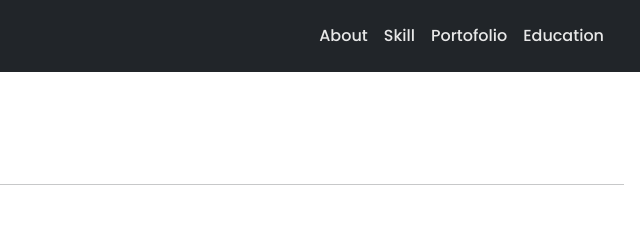
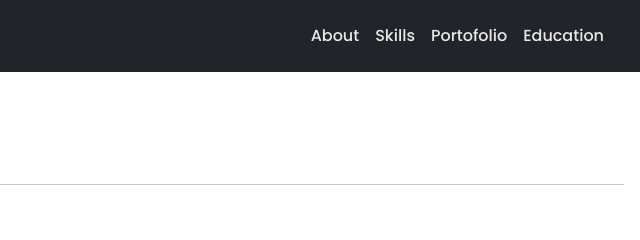
Before and after one commit to shabiqghazi/shabiqghazi.github.io, a plain HTML site: page index.html in a window 1280 px wide. Shown: the full height of the page, 640-1280 px from the left. Drawn offline with nearby package versions, Linux system fonts and the light colour scheme.

Commit message:
edit navbar menu

```diff
--- a/index.html
+++ b/index.html
@@ -25,7 +25,7 @@
         <a class="navbar-brand" href="#">Shabiq G</a>
         <div class="navbar-nav">
           <a class="nav-link" aria-current="page" href="#">About</a>
-          <a class="nav-link" href="#">Skill</a>
+          <a class="nav-link" href="#">Skills</a>
           <a class="nav-link" href="#">Portofolio</a>
           <a class="nav-link" href="#">Education</a>
         </div>
```
